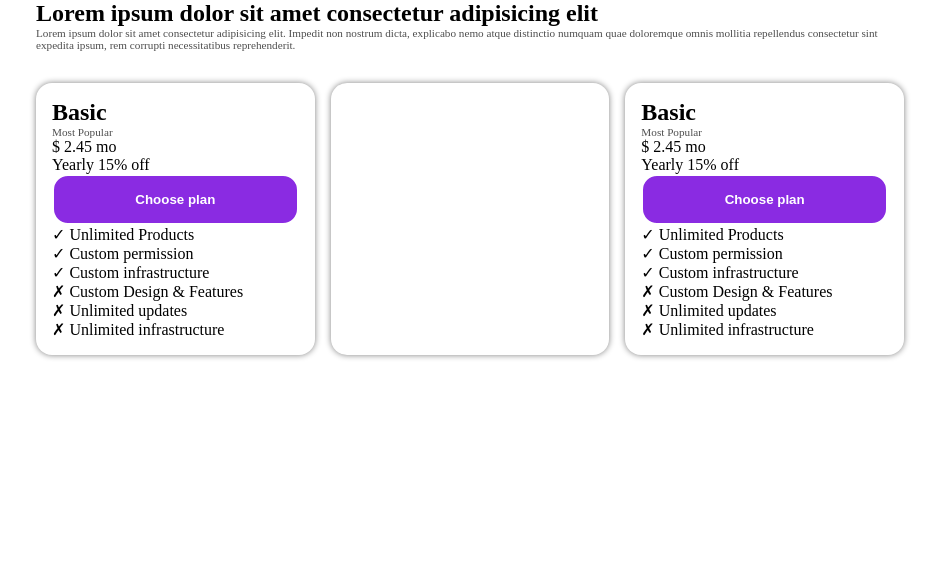
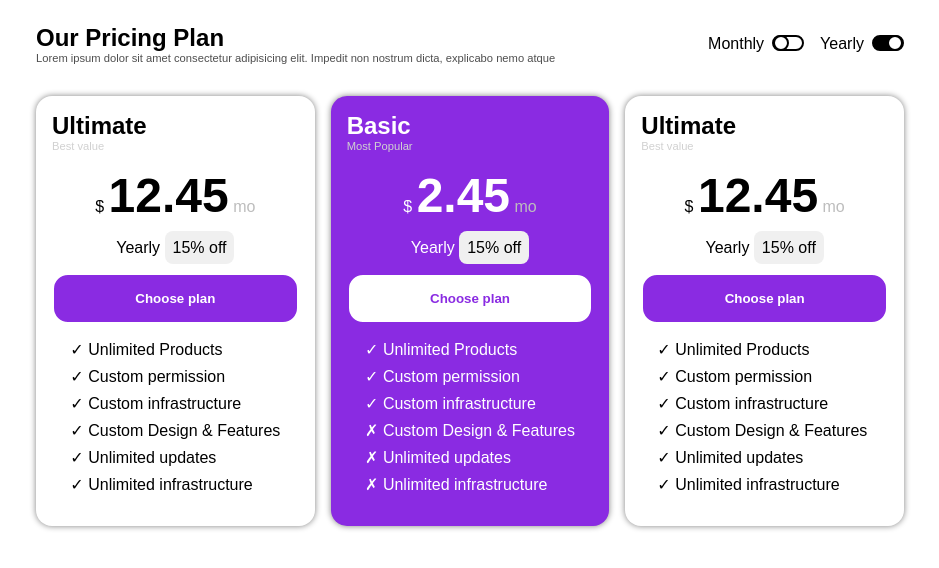
Before and after one commit to gabriele-chiocca/htmlcss-pricing-plan, a plain HTML site: page index.html in a window 1280 px wide. Shown: the whole page, without its empty margins (170-1109 px from the left). Drawn offline with Linux system fonts and the light colour scheme.

Commit message:
Layout completo - scalabile - aggiornato css card con colori

```diff
--- a/css/style.css
+++ b/css/style.css
@@ -1,4 +1,8 @@
 /*Reset*/
+
+body {
+    font-family: sans-serif;
+}
 
 *{
     margin: 0;
@@ -29,10 +33,20 @@ ul{
     font-size: 0.7rem;
 }
 
+.inactive-high {
+    color: rgb(209, 209, 209);
+    font-size: 0.7rem;
+}
+
 /* Sezione pricing */
 
 #pricing {
  padding: 2rem;
+}
+
+.header-pricing {
+    display: flex;
+    margin-top: 24px;
 }
 
 .card-wrapper {
@@ -51,10 +65,21 @@ ul{
     border-radius: 1rem;
 }
 
-.card-evidenziata
+.card-evidenziata {
+    width: calc(100% / 3 - 1rem * 2/3);
+    min-width: 250px;
+    flex-grow: 1;
+    box-shadow: 0 0 6px 0 gray;
+    padding: 1rem;
+    border-radius: 1rem;
+    background-color: blueviolet;
+    color: white;
+}
 
 .prezzo {
     text-align: center;
+    margin-top: 16px;
+    margin-bottom: 16px;
 }
 
 .btn-primario {
@@ -94,10 +119,96 @@ ul{
 .vantaggi {
     display: flex;
     flex-wrap: wrap;
+    flex-direction: column;
+    align-items: stretch;
+    align-content: center;
+    margin: 16px;
+    gap: 8px;
+}
+
+.vantaggi-box-inferiore {
+    display: flex;
+    flex-wrap: wrap;
+    flex-direction: row;
+    margin: 16px;
+    gap: 8px;
+    justify-content: space-around;
     justify-content: space-evenly;
 }
 
-.vantaggi li {
-    width: 250px;
 
+.lista-order {
+    width: 300px;
 }
+
+.toggle {
+    width: 2rem;
+    height: 1rem;
+    border: 2px solid black;
+    border-radius: 1rem;
+    position: relative;
+}
+
+.toggle-button {
+    width: 1rem;
+    height: 1rem;
+    border: 2px solid black;
+    border-radius: 1rem;
+    position: absolute;
+    left: -1px;
+    top: 50%;
+    transform: translateY(-50%);
+    background-color: white;
+}
+
+.toggle.active {
+    background-color: black;
+}
+
+.toggle.active > .toggle-button {
+    left: auto;
+    right: -1px;
+}
+
+.container-toggle {
+    display: flex;
+    align-items: center;
+    flex-wrap: nowrap;
+    flex-direction: row;
+    flex-grow: 1;
+    justify-content: flex-end;
+}
+
+.Primo-Toggle {
+    display: flex;
+    flex-direction: row;
+    gap: 8px;
+}
+
+.Secondo-Toggle {
+    display: flex;
+    flex-direction: row;
+    gap: 8px;
+    margin-left: 16px;
+}
+
+.titolo-prezzo {
+    font-size: 48px;
+    font-weight: bold;
+}
+
+.mesi {
+    font-weight: 200;
+    color: rgb(189, 189, 189);
+}
+
+.Info-sconto {
+    margin: 16px;
+}
+
+.tag-sconto {
+    background-color: rgb(240, 240, 240);
+    padding: 8px;
+    border-radius: 8px;
+    color: black;
+}
--- a/index.html
+++ b/index.html
@@ -14,36 +14,113 @@
      <section id="Pricing">
         <div class="container">
         <!-- Titolo e paragrafo -->
-         <h1>
-            Lorem ipsum dolor sit amet consectetur adipisicing elit</h1>
-            <p class="inactive">Lorem ipsum dolor sit amet consectetur adipisicing elit. Impedit non nostrum dicta, explicabo nemo atque distinctio numquam quae doloremque omnis mollitia repellendus consectetur sint expedita ipsum, rem corrupti necessitatibus reprehenderit.</p>
+         <header class="header-pricing">
+            <div>
+             <h1>
+              Our Pricing Plan</h1>
+             <p class="inactive">Lorem ipsum dolor sit amet consectetur adipisicing elit. Impedit non nostrum dicta, explicabo nemo atque</p>
+            </div>
 
+            <div class="container-toggle">
+                <div class="Primo-Toggle">
+                 <span>Monthly</span>
+                 <div class="toggle">
+                    <div class="toggle-button"></div>
+                 </div>
+                </div>
+
+                <div class="Secondo-Toggle">
+                 <span>Yearly</span>
+                 <div class="toggle active">
+                    <div class="toggle-button"></div>
+                 </div>
+                </div>
+
+            </div>
+            </header>
             <!-- Contenitore cards -->
             <div class="card-wrapper">
 
              <!-- Prima Card  -->
              <div  class="card">
-                <!-- TitolO Card -->
+                <!-- Titolo Card -->
                 <header>
-                    <h2>Basic</h2>
-                    <p class="inactive">Most Popular</p>
+                    <h2>Ultimate</h2>
+                    <p class="inactive-high">Best value</p>
                 </header>
                 <!-- Card prezzo -->
                 <div class="prezzo">
                     <div>
-                        <span>$</span>
-                        <span>2.45</span>
-                        <span>mo</span>
+                        <span class="dollaro">$</span>
+                        <span class="titolo-prezzo">12.45</span>
+                        <span class="mesi">mo</span>
                     </div>
-                    <div>
+                    <div class="Info-sconto">
                         <span>Yearly</span>
-                        <span>15% off</span>
+                        <span class="tag-sconto">15% off</span>
                     </div>
                 </div>
 
                 <!-- Card vantaggi e cta -->
                 <div class="button">
                     <button class="btn-primario">Choose plan</button>
+                </div>
+                <ul class="vantaggi">
+                 <li>
+                    <span>&check;</span>
+                    <span>Unlimited Products</span>
+                </li>
+
+                <li>
+                    <span>&check;</span>
+                    <span>Custom permission</span>
+                </li>
+
+                <li>
+                    <span>&check;</span>
+                    <span>Custom infrastructure</span>
+                </li>
+
+                <li>
+                    <span>&check;</span>
+                    <span>Custom Design & Features</span>
+                </li>
+
+                <li>
+                    <span>&check;</span>
+                    <span>Unlimited updates</span>
+                </li>
+
+                <li>
+                    <span>&check;</span>
+                    <span>Unlimited infrastructure</span>
+                </li>
+
+                </ul>
+             </div>
+             <!-- Seconda Card -->
+             <div  class="card-evidenziata">
+                <!-- Titolo Card -->
+                <header>
+                    <h2>Basic</h2>
+                    <p class="inactive-high">Most Popular</p>
+                </header>
+                <!-- Card prezzo -->
+                <div class="prezzo">
+                    <div>
+                        <span class="dollaro">$</span>
+                        <span class="titolo-prezzo">2.45</span>
+                        <span class="mesi">mo</span>
+                    </div>
+                    <div class="Info-sconto">
+                        <span>Yearly</span>
+                        <span class="tag-sconto">15% off</span>
+                    </div>
+                </div>
+
+                <!-- Card vantaggi e cta -->
+                <div class="button">
+                    <button class="btn-secondario">Choose plan</button>
                 </div>
                 <ul class="vantaggi">
                  <li>
@@ -78,25 +155,24 @@
 
                 </ul>
              </div>
-             <!-- Seconda Card -->
-             <div  class="card"></div>
-             <!-- Terza Card -->
+
+             <!--Terza Card  -->
              <div  class="card">
                 <!-- Titolo Card -->
                 <header>
-                    <h2>Basic</h2>
-                    <p class="inactive">Most Popular</p>
+                    <h2>Ultimate</h2>
+                    <p class="inactive-high">Best value</p>
                 </header>
                 <!-- Card prezzo -->
                 <div class="prezzo">
                     <div>
-                        <span>$</span>
-                        <span>2.45</span>
-                        <span>mo</span>
+                        <span class="dollaro">$</span>
+                        <span class="titolo-prezzo">12.45</span>
+                        <span class="mesi">mo</span>
                     </div>
-                    <div>
+                    <div class="Info-sconto">
                         <span>Yearly</span>
-                        <span>15% off</span>
+                        <span class="tag-sconto">15% off</span>
                     </div>
                 </div>
 
@@ -104,39 +180,41 @@
                 <div class="button">
                     <button class="btn-primario">Choose plan</button>
                 </div>
-                <ul class="vantaggi">
-                 <li>
+                <ul class="vantaggi-box-inferiore">
+                 <li class="lista-order">
                     <span>&check;</span>
                     <span>Unlimited Products</span>
                 </li>
 
-                <li>
+                <li class="lista-order">
                     <span>&check;</span>
                     <span>Custom permission</span>
                 </li>
 
-                <li>
+                <li class="lista-order">
                     <span>&check;</span>
                     <span>Custom infrastructure</span>
                 </li>
 
-                <li>
-                    <span>&cross;</span>
+                <li class="lista-order">
+                    <span>&check;</span>
                     <span>Custom Design & Features</span>
                 </li>
 
-                <li>
-                    <span>&cross;</span>
+                <li class="lista-order">
+                    <span>&check;</span>
                     <span>Unlimited updates</span>
                 </li>
 
-                <li>
-                    <span>&cross;</span>
+                <li class="lista-order">
+                    <span>&check;</span>
                     <span>Unlimited infrastructure</span>
                 </li>
 
                 </ul>
              </div>
+
+
             </div>
         </div>
      </section>
```
